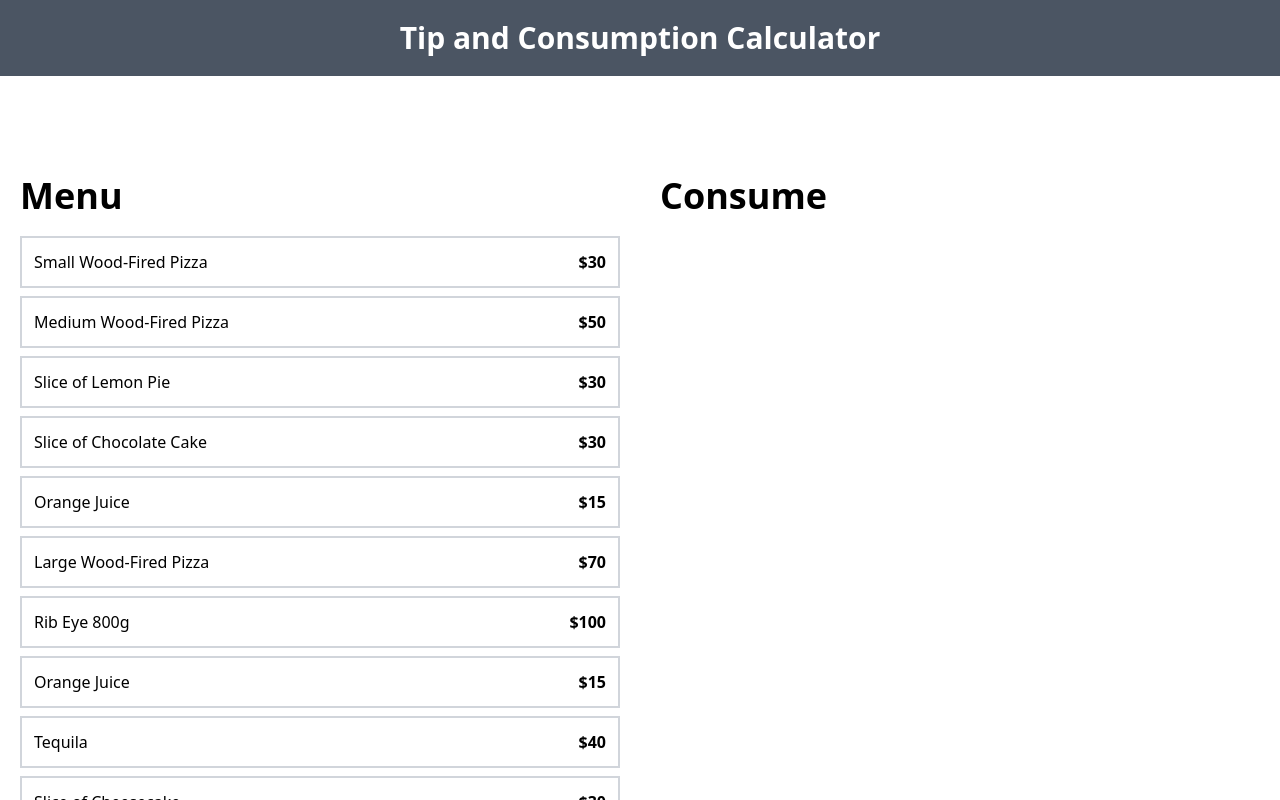
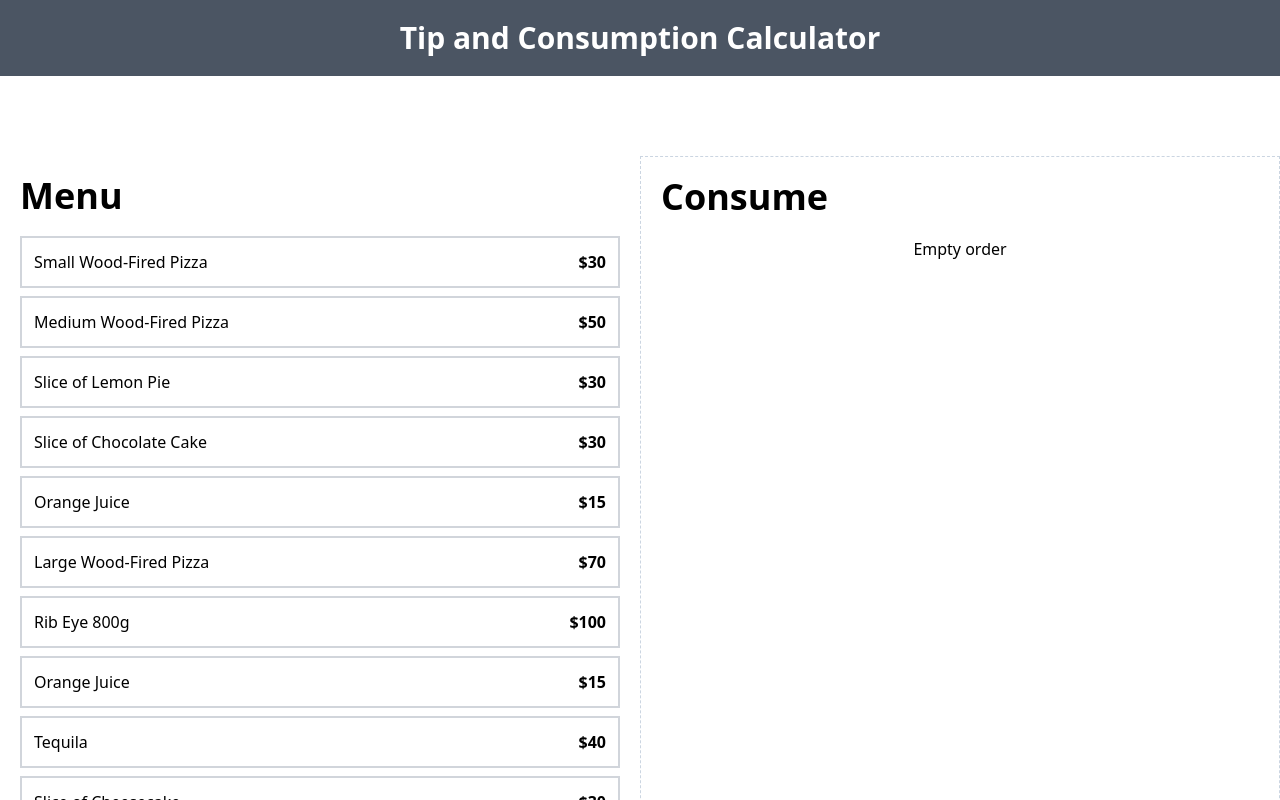
Before and after one commit to wichofly/tipCalculator-app, a React (Vite) app: page / in a window 1280 px wide. Shown: the top 800 px of the page. Built offline with nearby package versions, Linux system fonts and the light colour scheme.

Commit message:
feat: shown the order consumption

```diff
--- a/src/App.tsx
+++ b/src/App.tsx
@@ -1,9 +1,10 @@
 import { MenuItems } from './components/MenuItems';
+import { OrderContents } from './components/OrderContents';
 import { menuItems } from './data/db';
 import { useOrder } from './hooks/useOrder';
 
 function App() {
-  const { addItem } = useOrder();
+  const { order, addItem } = useOrder();
 
   return (
     <>
@@ -23,8 +24,8 @@
           </div>
         </div>
 
-        <div className="p-5">
-          <h2 className="text-4xl font-bold">Consume</h2>
+        <div className="border border-dashed border-slate-300 p-5 space-y-10">
+          <OrderContents order={order} />
         </div>
       </main>
     </>
--- /dev/null
+++ b/src/components/OrderContents.tsx
@@ -0,0 +1,28 @@
+import { OrderItem } from '../types';
+
+interface Props {
+  order: OrderItem[];
+}
+
+export const OrderContents = ({ order }: Props) => {
+  return (
+    <div>
+      <h2 className="font-bold text-4xl">Consume</h2>
+
+      <div className="space-y-3 mt-5">
+        {order.length === 0 ? (
+          <p className="text-center">Empty order</p>
+        ) : (
+          order.map((item) => (
+            <div key={item.id}>
+              <p>
+                {item.name} x {item.quantity}
+              </p>
+              <p>${item.price}</p>
+            </div>
+          ))
+        )}
+      </div>
+    </div>
+  );
+};
--- a/src/hooks/useOrder.ts
+++ b/src/hooks/useOrder.ts
@@ -19,7 +19,5 @@
     }
   };
 
-  console.log(order);
-
-  return { addItem };
+  return { order, addItem };
 };
```
